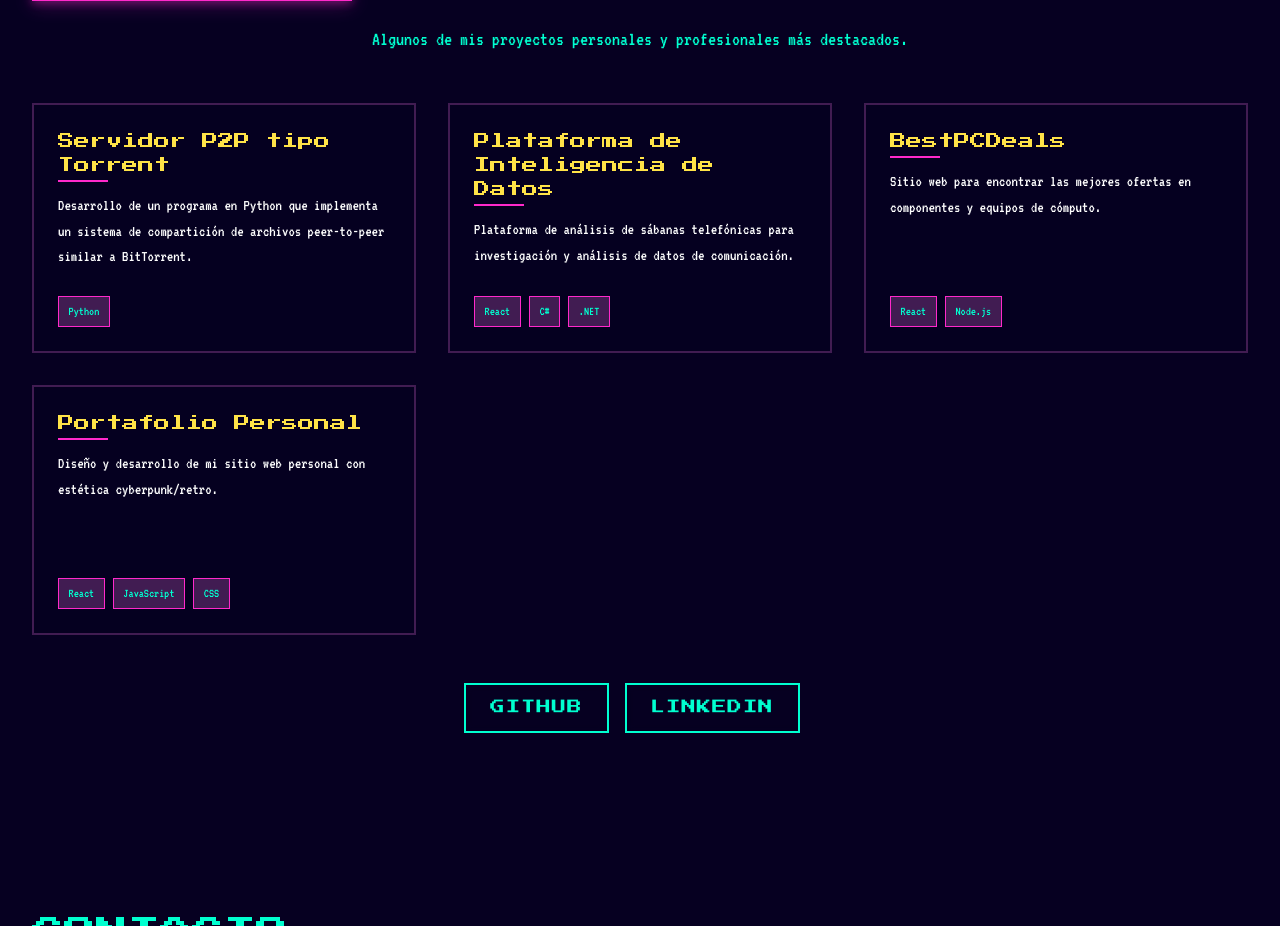
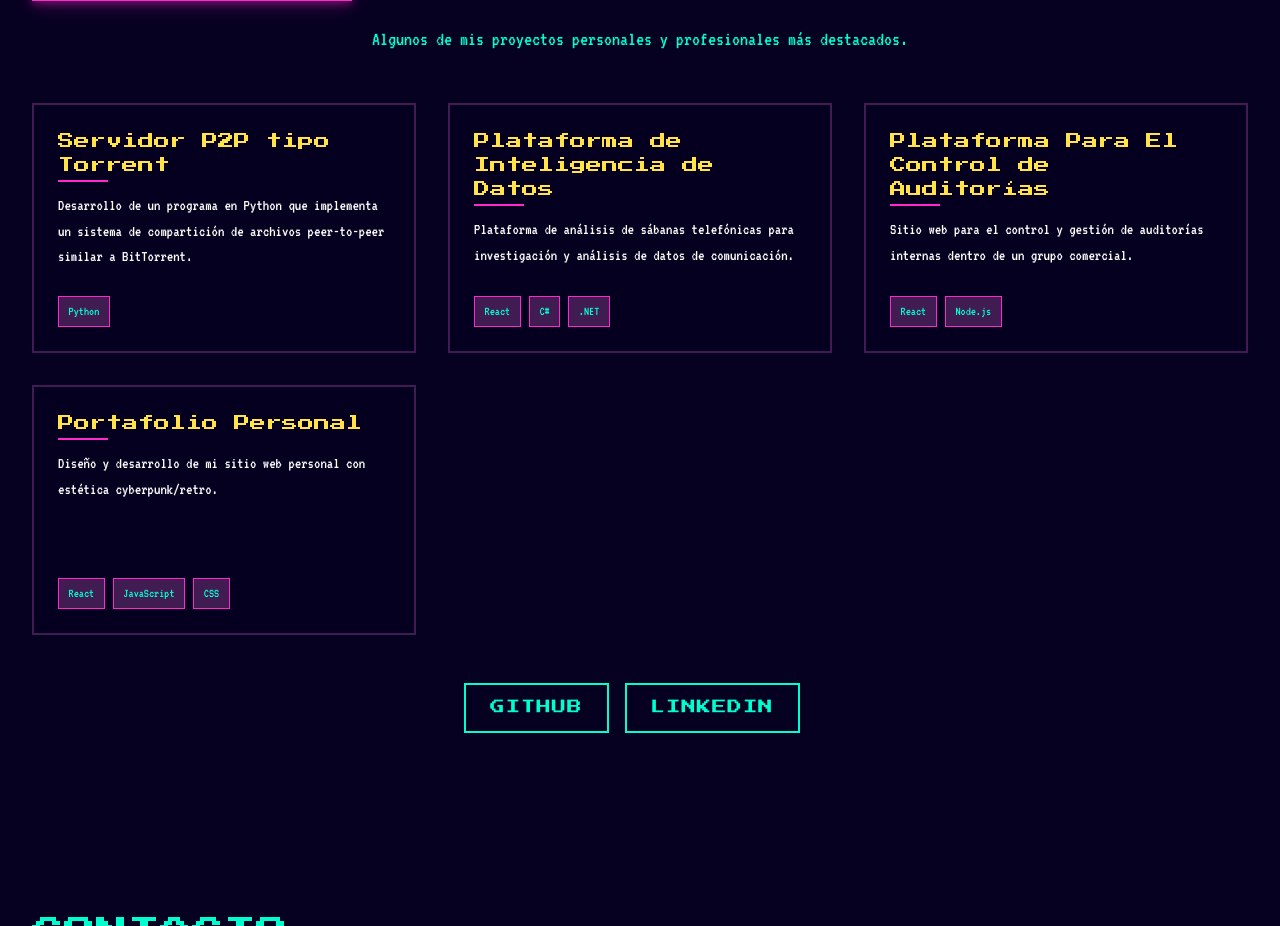
Before and after one commit to EseWey21/portafolio, a React (Vite) app: page / in a window 1280 px wide. Shown: the part 2980-3906 px from the top of the page. Built offline with nearby package versions, Linux system fonts and the light colour scheme.

Commit message:
Update Portfolio.jsx

```diff
--- a/src/components/Portfolio/Portfolio.jsx
+++ b/src/components/Portfolio/Portfolio.jsx
@@ -35,10 +35,10 @@ const Portfolio = () => {
     },
     {
       id: 3,
-      title: "BestPCDeals",
-      description: "Sitio web para encontrar las mejores ofertas en componentes y equipos de cómputo.",
+      title: "Plataforma Para El Control de Auditorías",
+      description: "Sitio web para el control y gestión de auditorías internas dentro de un grupo comercial.",
       tags: ["React", "Node.js"],
-      link: "https://bestpcdeals.febacode.com",
+      link: "null",
     },
     {
       id: 4,
```
